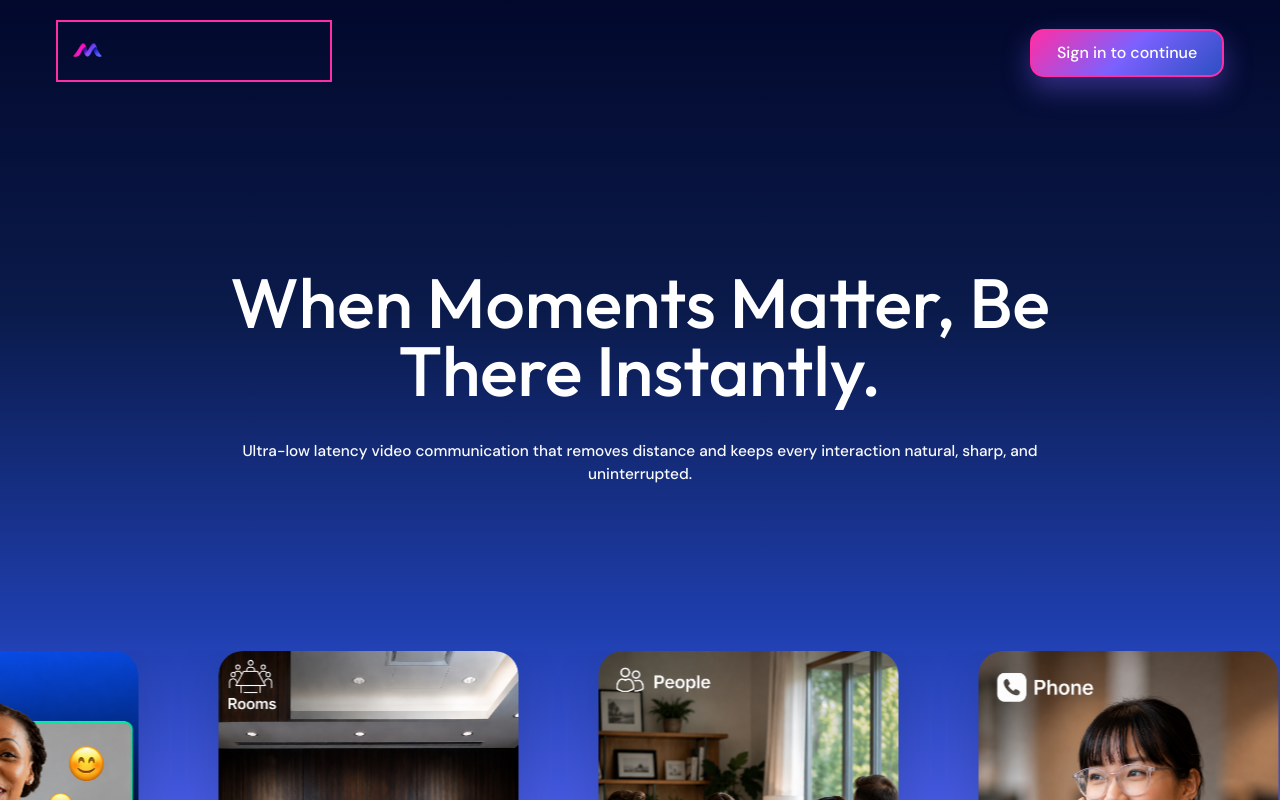
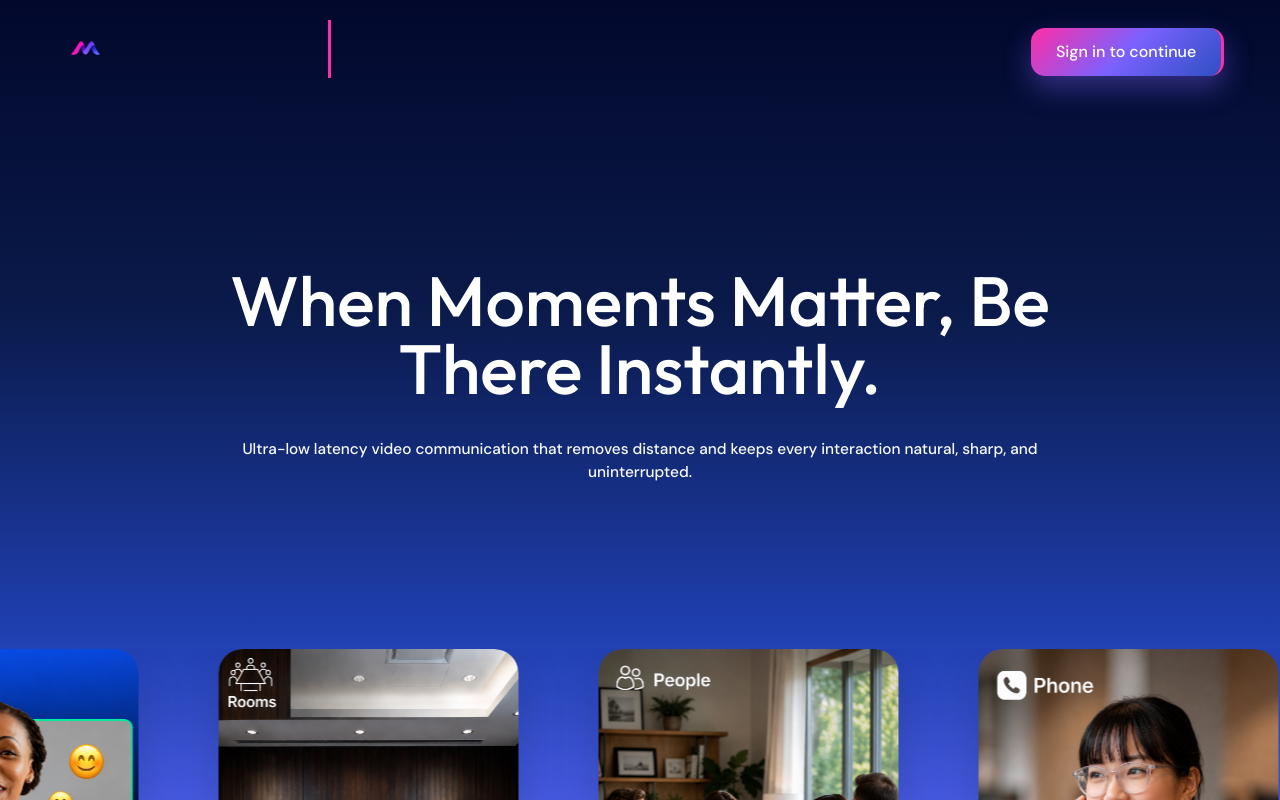
Before and after one commit to PrabhakarG001/MeetSphere, a React (Vite) app in the folder frontend/: page / in a window 1280 px wide. Shown: the top 800 px of the page. Built offline with nearby package versions, Linux system fonts and the light colour scheme; no server answers; a web font is replaced by a local one.

Commit message:
Update global button border to apply only to the right side

```diff
--- a/frontend/src/App.css
+++ b/frontend/src/App.css
@@ -150,5 +150,5 @@ background: linear-gradient(
 }
 
 button {
-  border: 2px solid #ff2ea6 !important;
+  border-right: 3px solid #ff2ea6 !important;
 }
```
